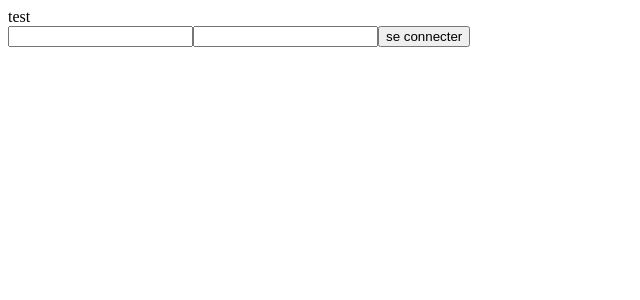
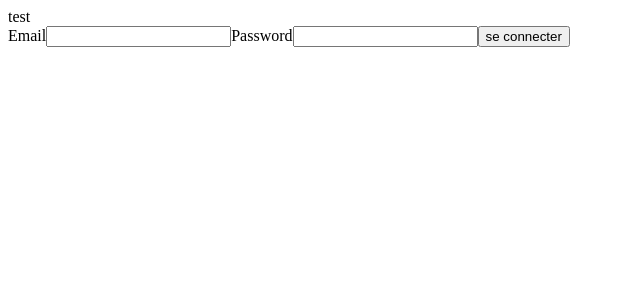
Before and after one commit to Bak-Faek/library, a React (Vite) app in the folder frontend/: page /login in a window 1280 px wide. Shown: the top 300 px of the page, without its empty margins (0-640 px from the left). Built offline with nearby package versions, Linux system fonts and the light colour scheme.

Commit message:
modification login

```diff
--- a/frontend/src/components/Login/Login.jsx
+++ b/frontend/src/components/Login/Login.jsx
@@ -47,21 +47,26 @@ export default function Login() {
   return (
     <section>
       <div>test</div>
+      <label htmlFor="email">
+        Email
         <input
           id="email"
-        label="Email Address"
           name="email"
           value={email}
           onChange={handleMailChange}
         />
+      </label>
+
+      <label htmlFor="password">
+        Password
         <input
+          id="password"
           name="password"
-        label="Password"
           type="password"
-        id="password"
           value={password}
           onChange={handlePasswordChange}
         />
+      </label>
       <button onClick={handleSubmit}>se connecter</button>
     </section>
   );
```
Lines whose indentation alone changed are shown as unchanged.
